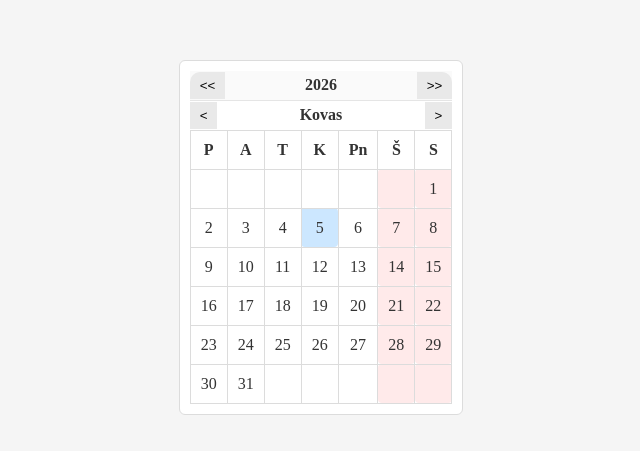
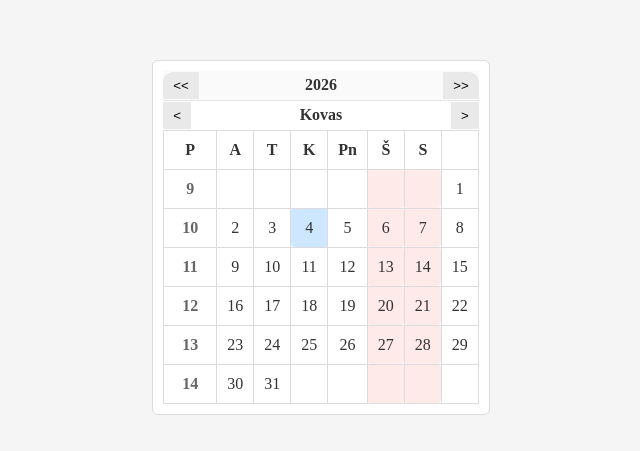
Before and after one commit to stormsinger/js-calendar, a plain HTML site: page index.html in a window 1280 px wide. Shown: the part 171-622 px from the top of the page, without its empty margins (319-959 px from the left). Drawn offline with Linux system fonts and the light colour scheme.

Commit message:
Added week numbering

```diff
--- a/calendar.js
+++ b/calendar.js
@@ -144,6 +144,12 @@ function getWeeksInMonth(firstDayIndex, daysInMonth) {
 function createEmptyRows(tbody, rows) {
     for (let i = 0; i < rows; i++) {
         const tr = document.createElement('tr');
+
+        const weekNumberCell = document.createElement('td');
+        weekNumberCell.classList.add('week-number');
+        weekNumberCell.textContent = '';
+        tr.append(weekNumberCell);
+
         for (let j = 0; j < 7; j++) {
             const td = document.createElement('td');
             tr.append(td);
@@ -185,6 +191,8 @@ function highlightWeekends(tbody) {
 function sevenDays(rows, tableBody) {
     for (let i = 0; i < rows; i++) {
         const newLine = document.createElement('tr');
+
+
         tableBody.append(newLine);
 
         for (let i = 0; i <= 6; i++) {
@@ -208,9 +216,20 @@ function fillDay(tbody, firstDayIndex, dayNumber)  {
     const rowIndex = weekOfMonth(firstDayIndex, dayNumber);
     const row = calendarWeek[rowIndex];
     const cells = row.querySelectorAll('td');
-    const cellIndex = (firstDayIndex + dayNumber - 1) % 7;
+
+    if (cells[0].textContent === '') {
+        const firstDayOfWeek = new Date(currentDate.getFullYear(), currentDate.getMonth(), dayNumber);
+        cells[0].textContent = getISOWeekNumber(firstDayOfWeek);
+    }
+
+    const cellIndex = (firstDayIndex + dayNumber - 1) % 7 + 1;
     cells[cellIndex].textContent = dayNumber;
-    if (selectedDate && selectedDate.getDate() === dayNumber && selectedDate.getMonth() === currentDate.getMonth() && selectedDate.getFullYear() === currentDate.getFullYear()) {
+    if (
+        selectedDate &&
+        selectedDate.getDate() === dayNumber &&
+        selectedDate.getMonth() === currentDate.getMonth() &&
+        selectedDate.getFullYear() === currentDate.getFullYear()
+    ) {
         cells[cellIndex].classList.add('active-day');
     }
 }
@@ -219,15 +238,6 @@ function weekOfMonth(firstDayIndex, dayNumber) {
     return Math.floor((firstDayIndex + dayNumber - 1) / 7);
 }
 
-// function styleDay(dayNumber, firstDayOfMonthIndex, style) {
-//     const calendarWeek = document.querySelectorAll('tr');
-//     const rowIndex = weekOfMonth(firstDayOfMonthIndex, dayNumber);
-//     const row = calendarWeek[rowIndex];
-//     const cells = row.querySelectorAll('td');
-//     const cellIndex = (firstDayOfMonthIndex + dayNumber - 1) % 7;
-//     const todayCell = cells[cellIndex];
-//     todayCell.classList.add(style);
-// }
 
 function styleDay(tbody, dayNumber, firstDayOfMonthIndex, style) {
     const rows = tbody.querySelectorAll('tr');
@@ -237,3 +247,16 @@ function styleDay(tbody, dayNumber, firstDayOfMonthIndex, style) {
     const cellIndex = (firstDayOfMonthIndex + dayNumber - 1) % 7;
     cells[cellIndex].classList.add(style);
 }
+
+function getISOWeekNumber(date) {
+    const temp = new Date(date.getTime());
+    temp.setHours(0, 0, 0, 0);
+
+    // Thursday in current week decides the year.
+    temp.setDate(temp.getDate() + 3 - ((temp.getDay() + 6) % 7));
+
+    const week1 = new Date(temp.getFullYear(), 0, 4);
+
+    return 1 + Math.round(((temp.getTime() - week1.getTime()) / 86400000
+        - 3 + ((week1.getDay() + 6) % 7)) / 7);
+}
--- a/styles.css
+++ b/styles.css
@@ -114,3 +114,16 @@ td, th {
     border-radius: 4px;
     border: 1px solid #dcdcdc;
 }
+
+.week-row {
+    display: flex;
+    align-items: center;
+}
+
+.week-number {
+    width: 32px;
+    text-align: center;
+    font-weight: bold;
+    color: #666;
+    margin-right: 4px;
+}
```
